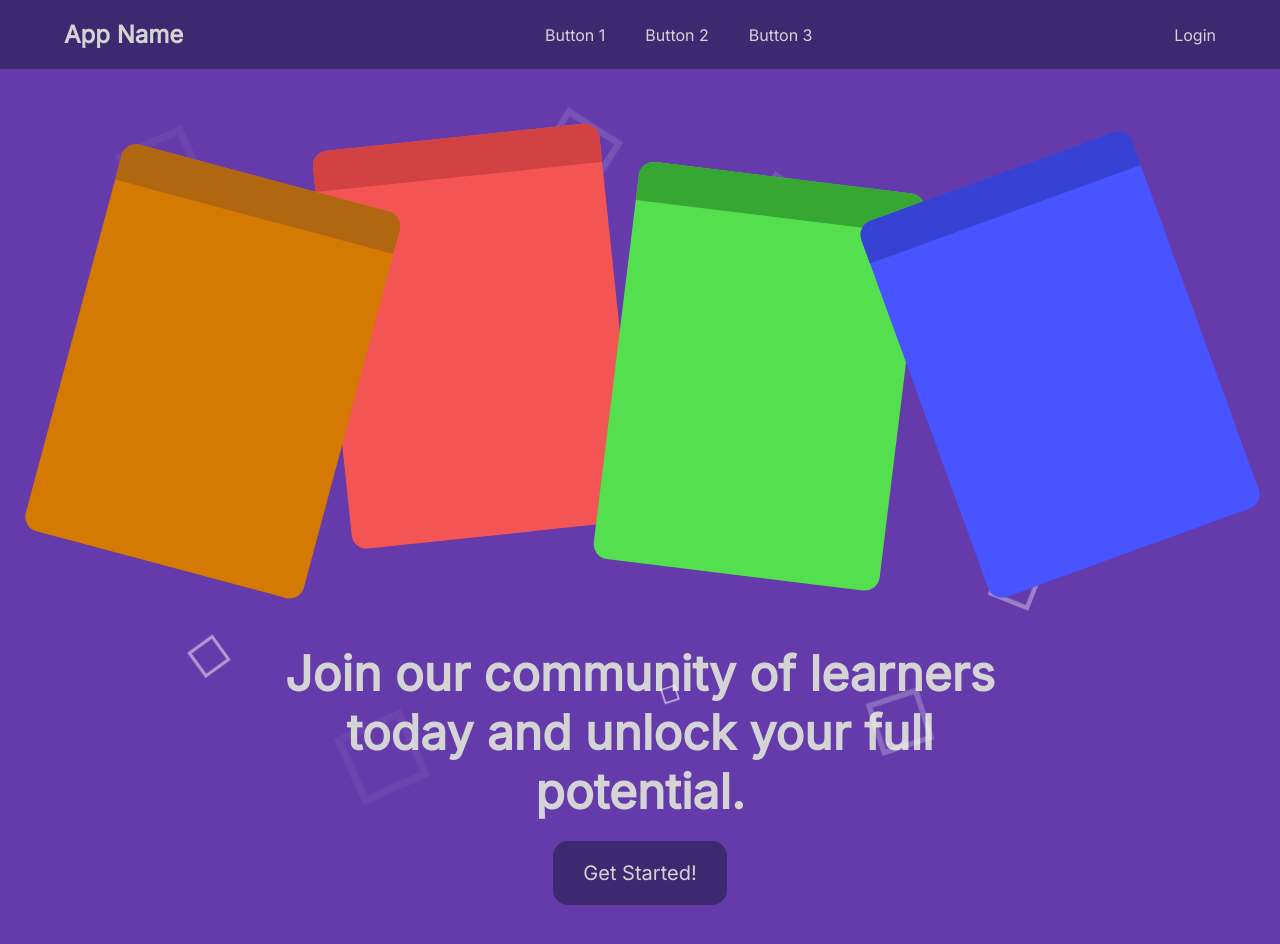
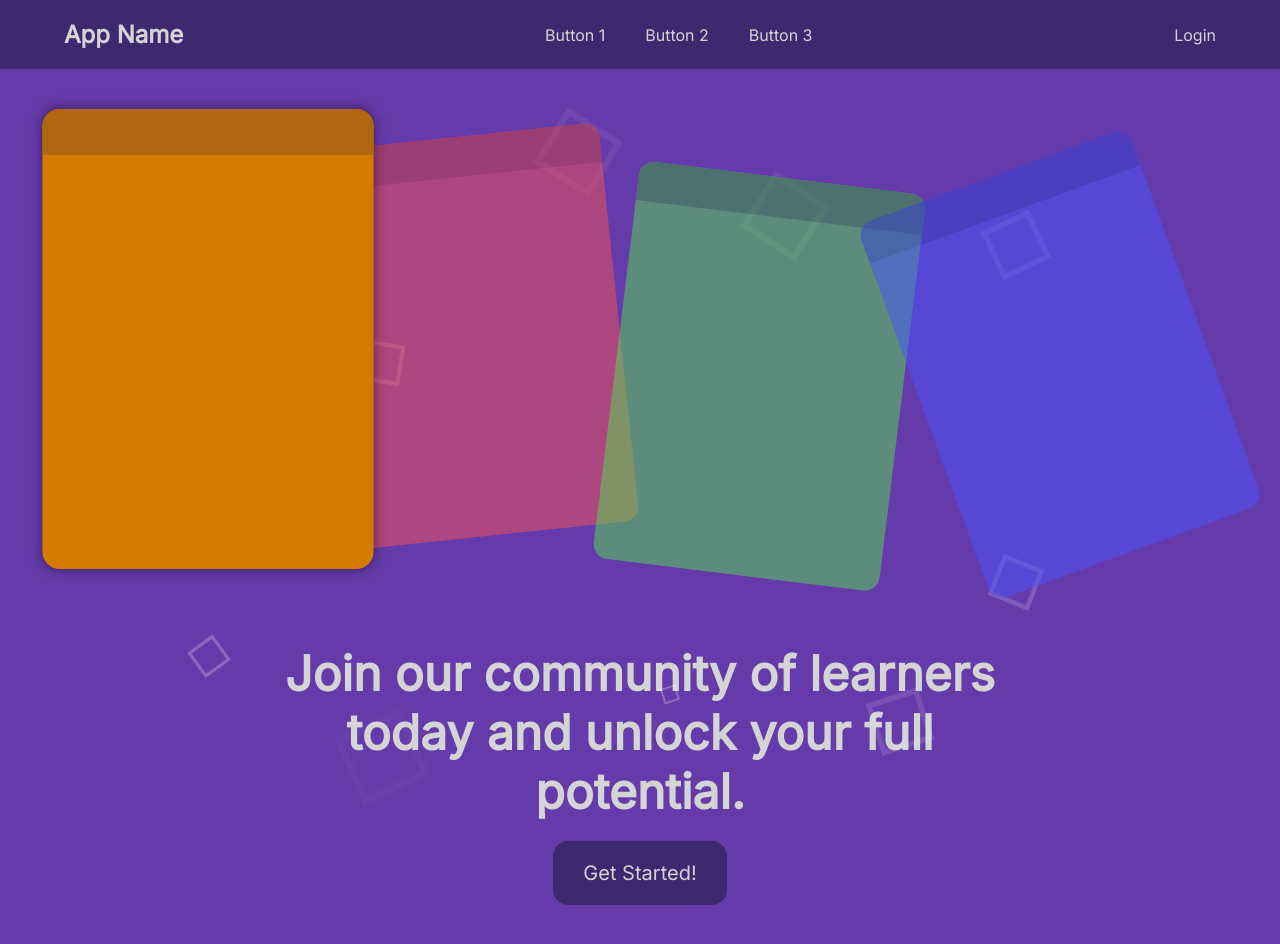
Before and after one commit to anawinter53/Learnify, a React (Vite) app in the folder client/: page / in a window 1280 px wide. In both pictures the pointer is over the element 212 px from the left and 371 px from the top of the page. Shown: the top 944 px of the page. Built offline with nearby package versions, Linux system fonts and the light colour scheme.

Commit message:
add hover effect to post it notes

```diff
--- a/client/src/components/PostIt/index.module.css
+++ b/client/src/components/PostIt/index.module.css
@@ -13,6 +13,7 @@
   background: palegreen;
   position: relative;
   border-radius: 15px;
+  transition: 0.25s;
 }
 
 .card-heading {
@@ -63,3 +64,13 @@
 .card-3 > .card-heading{
   background: rgb(55, 66, 212);
 }
+
+.card-container:hover > .card:hover {
+  transform: scale(1.15) rotateZ(0);
+  box-shadow: 0 0 10px rgba(0,0,0,0.5);
+  z-index: 10;
+}
+
+.card-container:hover > .card:not(:hover) {
+  opacity: 0.5;
+}
--- a/client/src/components/Shapes/index.module.css
+++ b/client/src/components/Shapes/index.module.css
@@ -68,7 +68,7 @@
 @keyframes shape {
   0% {
     transform: scale(0) translateY(0) rotate(0);
-    opacity: 1;
+    opacity: .5;
   }
   100% {
     transform: scale(1.3) translateY(-90px) rotate(360deg);
```
